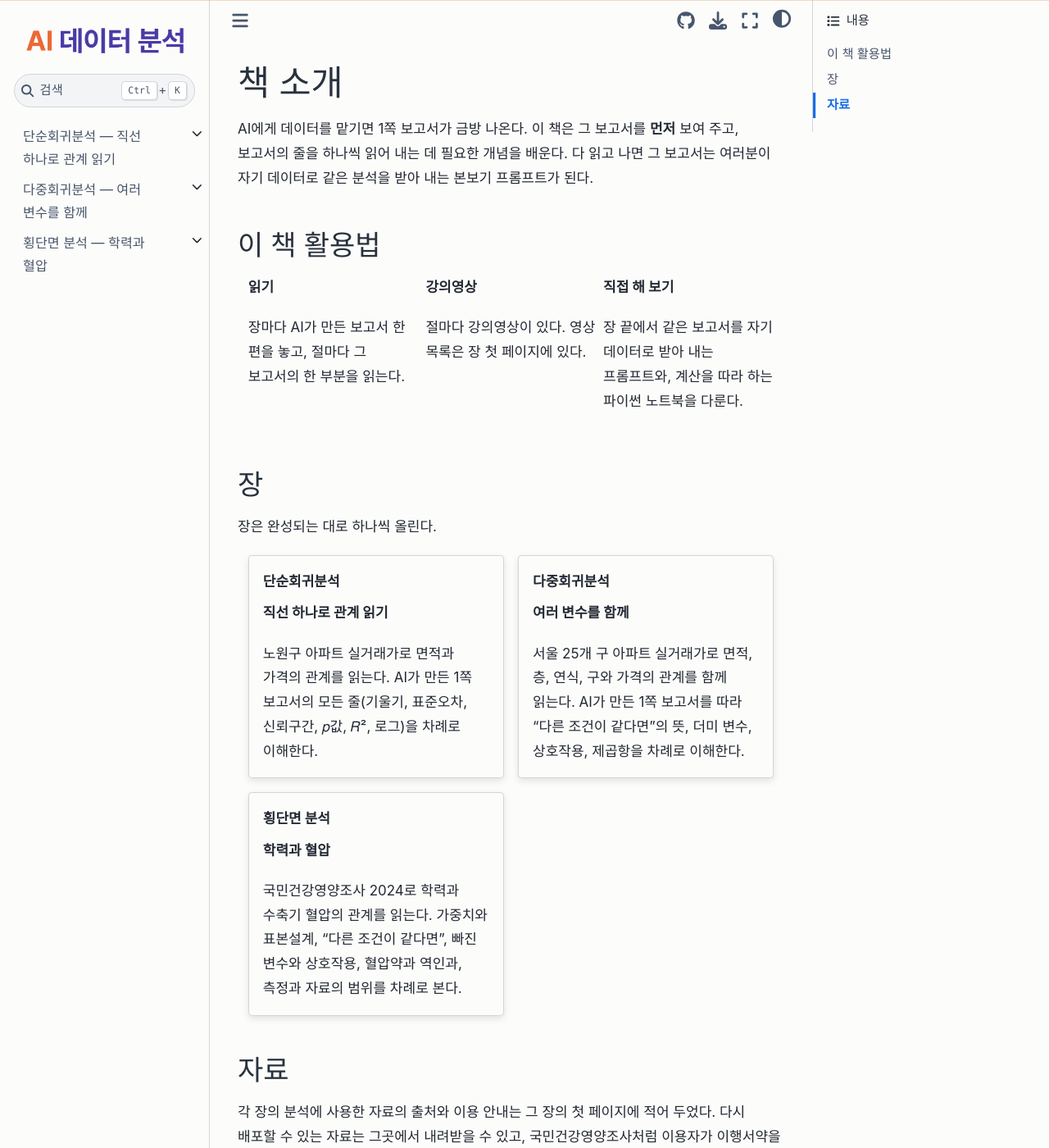
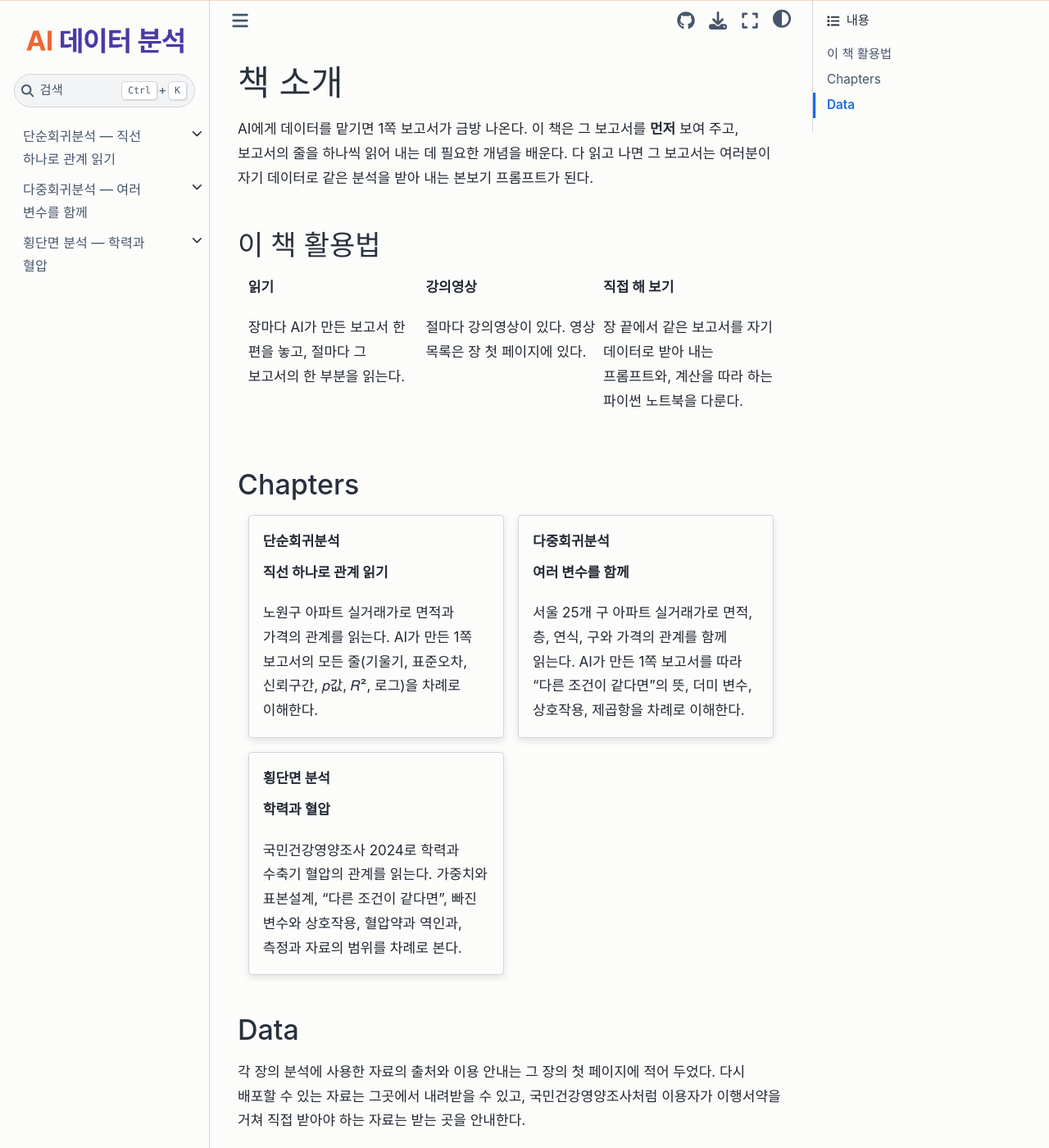
Before and after one commit to pilsunchoi/book5, a Jupyter Book: the page built from index.md, in a window 1280 px wide and 1400 px high. Shown: the whole window at 82% size. Built offline with Jupyter Book 1.0.4 settings and Sphinx 7.4.7 and the Sphinx Book theme 1.1.4, drawn with Linux system fonts in a browser that asks for light colours; some web fonts are replaced; pages that are not in the unit, such as notebooks, are missing from menus.

Commit message:
Use English one-word headings on the home page (Chapters, Data)
Co-Authored-By: Claude Opus 5.5 <noreply@anthropic.com>

```diff
--- a/index.md
+++ b/index.md
@@ -26,9 +26,7 @@ AI에게 데이터를 맡기면 1쪽 보고서가 금방 나온다. 이 책은
 :::
 ::::
 
-## 장
-
-장은 완성되는 대로 하나씩 올린다.
+## Chapters
 
 ::::{grid} 1 1 2 2
 :gutter: 3
@@ -59,6 +57,6 @@ AI에게 데이터를 맡기면 1쪽 보고서가 금방 나온다. 이 책은
 :::
 ::::
 
-## 자료
+## Data
 
 각 장의 분석에 사용한 자료의 출처와 이용 안내는 그 장의 첫 페이지에 적어 두었다. 다시 배포할 수 있는 자료는 그곳에서 내려받을 수 있고, 국민건강영양조사처럼 이용자가 이행서약을 거쳐 직접 받아야 하는 자료는 받는 곳을 안내한다.
```
